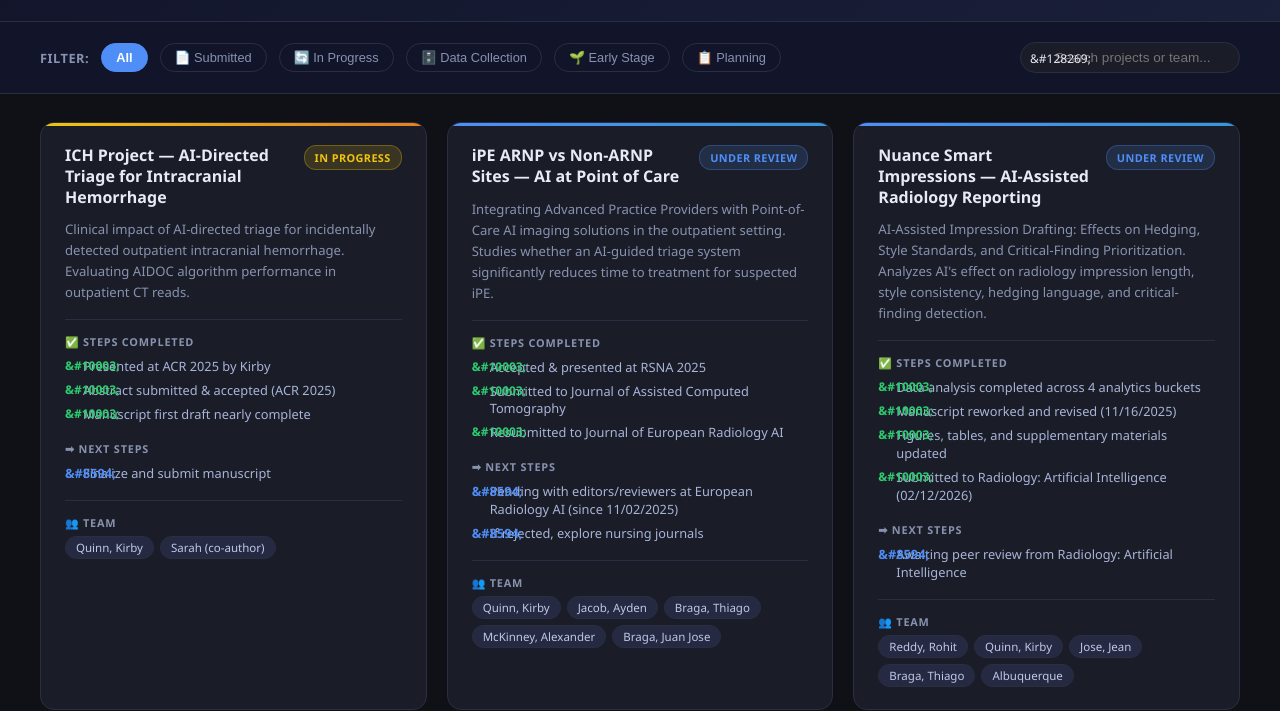
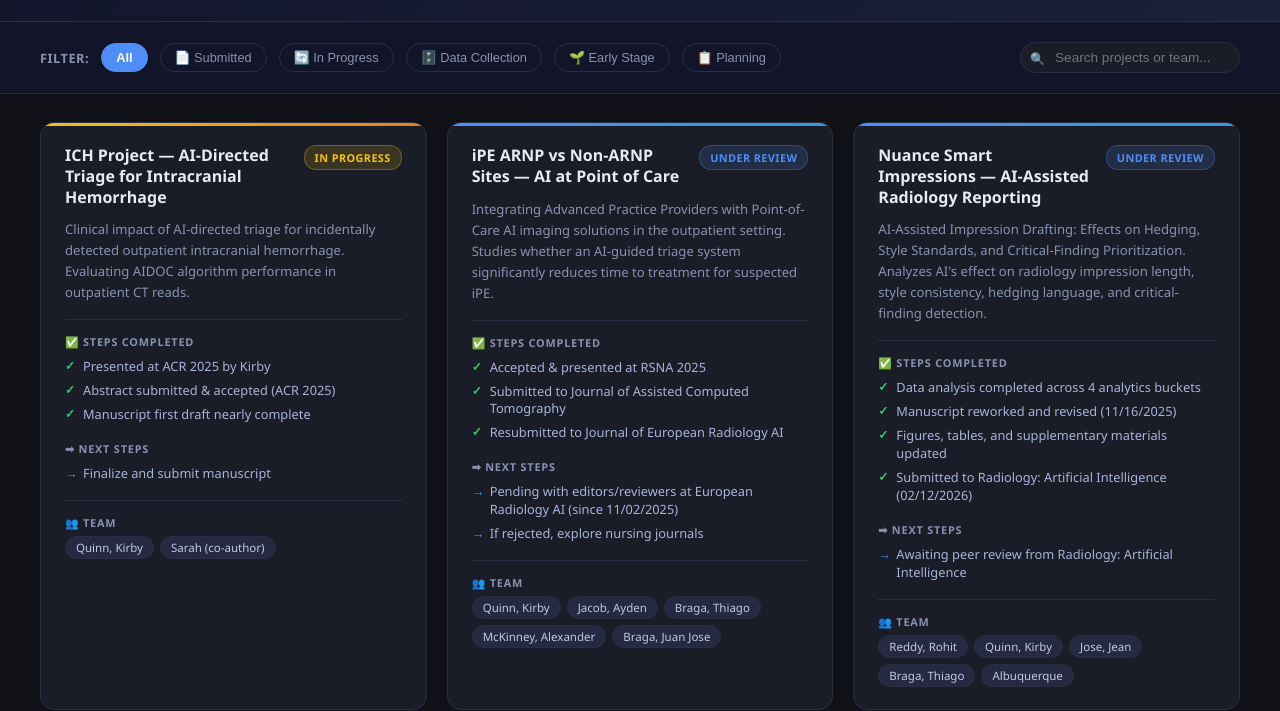
Before and after one commit to niclitardo-netizen/ai-research-dashboard, a plain HTML site: page index.html in a window 1280 px wide. Shown: the part 101-812 px from the top of the page. Drawn offline with Linux system fonts and the light colour scheme.

Commit message:
Fix CSS content properties: use Unicode escapes instead of HTML entities

```diff
--- a/index.html
+++ b/index.html
@@ -111,7 +111,7 @@
   }
   .search-wrap input:focus { border-color: var(--accent); }
   .search-wrap::before {
-    content: '&#128269;';
+    content: '\1F50D';
     position: absolute;
     left: 10px;
     top: 50%;
@@ -206,7 +206,7 @@
     line-height: 1.4;
   }
   .steps-done li::before {
-    content: '&#10003;';
+    content: '\2713';
     position: absolute;
     left: 0;
     color: var(--green);
@@ -224,7 +224,7 @@
     line-height: 1.4;
   }
   .next-steps li::before {
-    content: '&#8594;';
+    content: '\2192';
     position: absolute;
     left: 0;
     color: var(--accent);
@@ -519,7 +519,7 @@
   </div>
 
   <!-- 8. False Positives (ICH and iPE) -->
-  <div class="card" data-status="submitted" data-search="false positives ich ipe incidental acr 2025 academic radiology kirby sarah">
+  <div class="card" data-status="submitted" data-search="false positives ich ipe incidental acr 2025 academic radiology kirby sarai">
     <div class="card-header">
       <div class="card-title">False Positives (ICH & iPE) &#8212; AI Triage Accuracy</div>
       <span class="status-badge badge-submitted">Under Review</span>
```
